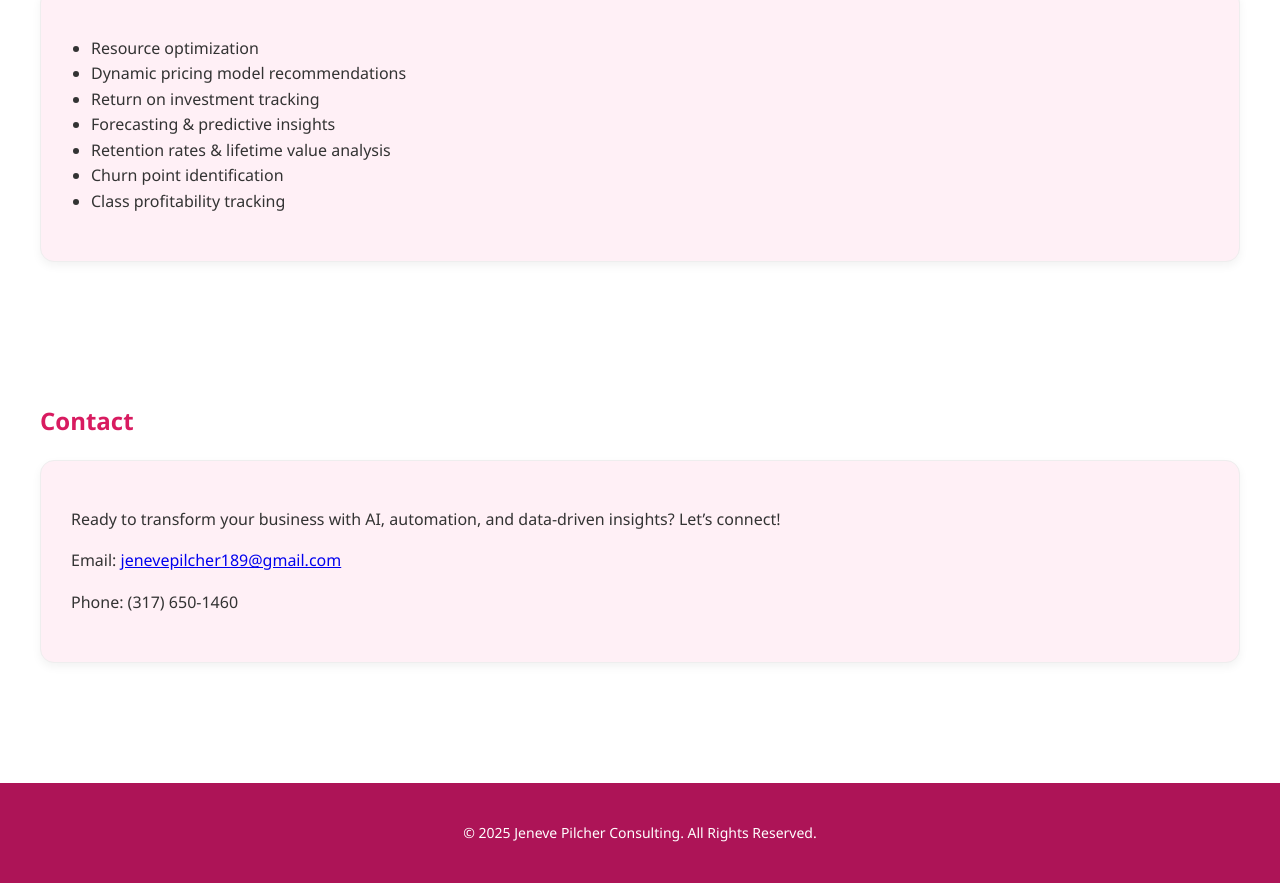
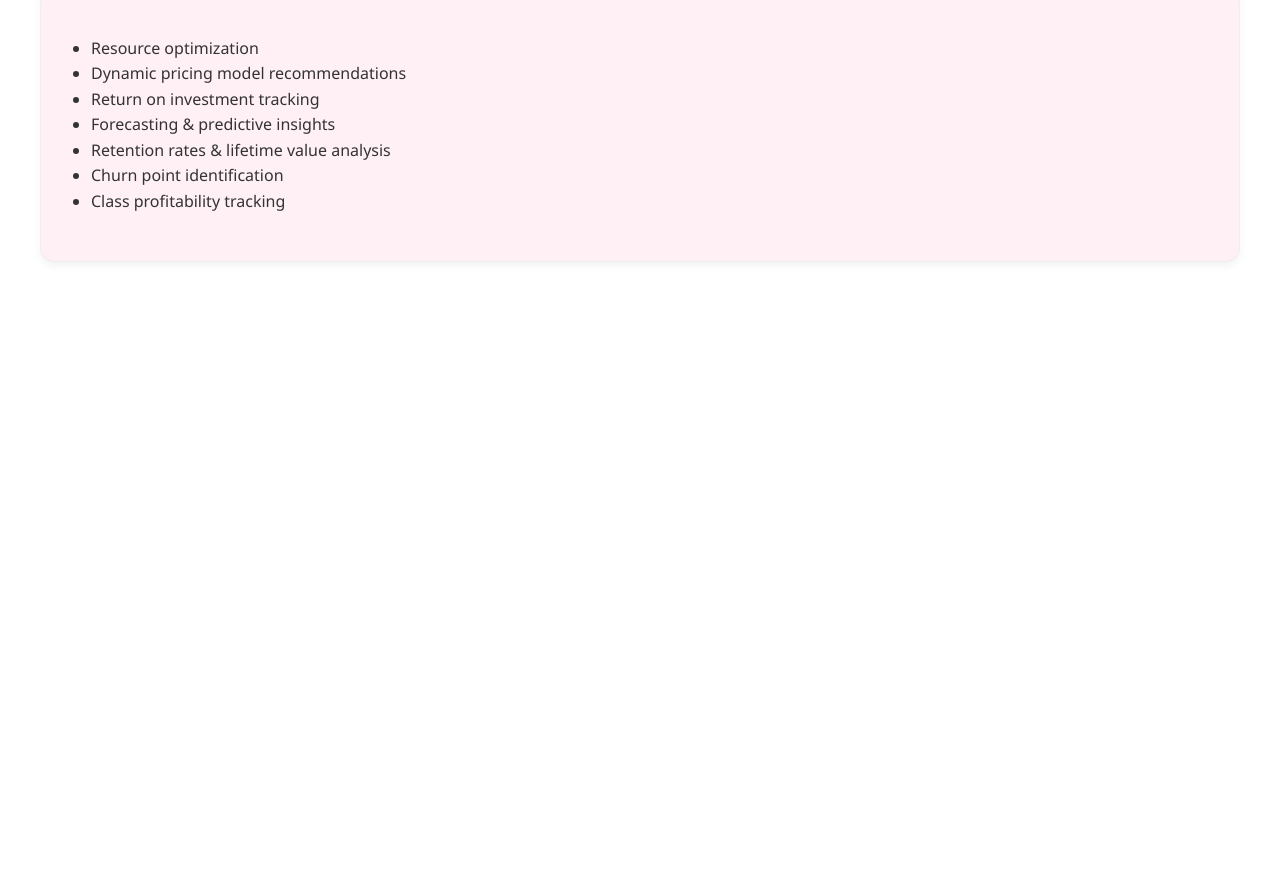
Before and after one commit to jeneve-pilcher/jeneve-pilcher.github.io, a plain HTML site: page index.html in a window 1280 px wide. Shown: the part 1285-2168 px from the top of the page. After the commit the page ends 1607 px from the top, so only its background shows below. Drawn offline with Linux system fonts and the light colour scheme.

Commit message:
Update index.html

```diff
--- a/index.html
+++ b/index.html
@@ -102,18 +102,6 @@
     </div>
   </section>
 
-  <section id="contact">
-    <h2>Contact</h2>
-    <div class="service" style="flex: 1 1 100%;">
-      <p>Ready to transform your business with AI, automation, and data-driven insights? Let’s connect!</p>
-      <p>Email: <a href="mailto:jenevepilcher189@gmail.com">jenevepilcher189@gmail.com</a></p>
-      <p>Phone: (317) 650-1460</p>
-    </div>
-  </section>
-
-  <footer>
-    <p>&copy; 2025 Jeneve Pilcher Consulting. All Rights Reserved.</p>
-  </footer>
 
 </body>
 </html>
```
